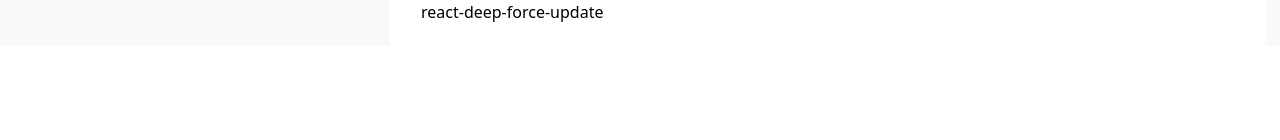
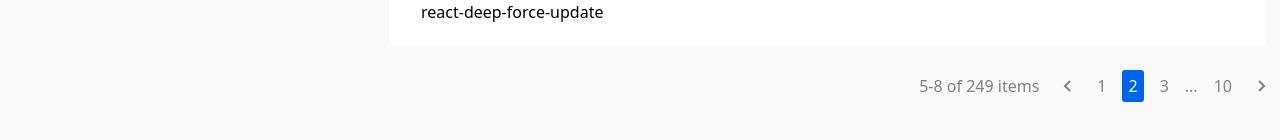
Before and after one commit to kayirmak/Tech-task, a React (Vite) app: page / in a window 1280 px wide. Shown: the part 650-790 px from the top of the page. Built offline with nearby package versions, Linux system fonts and the light colour scheme.

Commit message:
feat: add pagination

```diff
--- a/index.html
+++ b/index.html
@@ -12,7 +12,7 @@
       rel="stylesheet"
     />
   </head>
-  <body>
+  <body style="background-color: #f9f9f9">
     <div id="root"></div>
     <script type="module" src="/src/main.tsx"></script>
   </body>
--- a/src/App.tsx
+++ b/src/App.tsx
@@ -1,16 +1,20 @@
 import Profile from "./features/profile/ui";
 import RepositoriesList from "./features/repositories-list/ui";
+import Pagination from "./shared/pagination";
 import Header from "./widgets/header";
 
 function App() {
   return (
-    <div className="bg-[#F9F9F9]">
+    <>
       <Header />
       <div className="flex gap-x-[85px] justify-center mt-7">
         <Profile />
-        <RepositoriesList />
+        <div className="flex flex-col gap-y-6 items-end">
+          <RepositoriesList />
+          <Pagination />
+        </div>
       </div>
-    </div>
+    </>
   );
 }
 
--- /dev/null
+++ b/src/shared/pagination/index.tsx
@@ -0,0 +1,26 @@
+import arrow_icon from "./assets/arrow-right.svg";
+
+function Pagination() {
+  return (
+    <div className="flex text-[#808080] gap-x-6 items-center">
+      <div>
+        <span>5-8</span> of <span>249</span> items
+      </div>
+      <div className="flex gap-x-[26px] items-center">
+        <img className="rotate-180" src={arrow_icon} />
+        <div className="flex gap-x-4 items-center">
+          <span>1</span>
+          <span className="py-1 px-[6px] text-white rounded-[3px] bg-[#0064EB]">
+            2
+          </span>
+          <span>3</span>
+          <span>...</span>
+          <span>10</span>
+        </div>
+        <img className="" src={arrow_icon} />
+      </div>
+    </div>
+  );
+}
+
+export default Pagination;
```
Also changed, not shown: src/shared/pagination/assets/arrow-right.svg (added).
